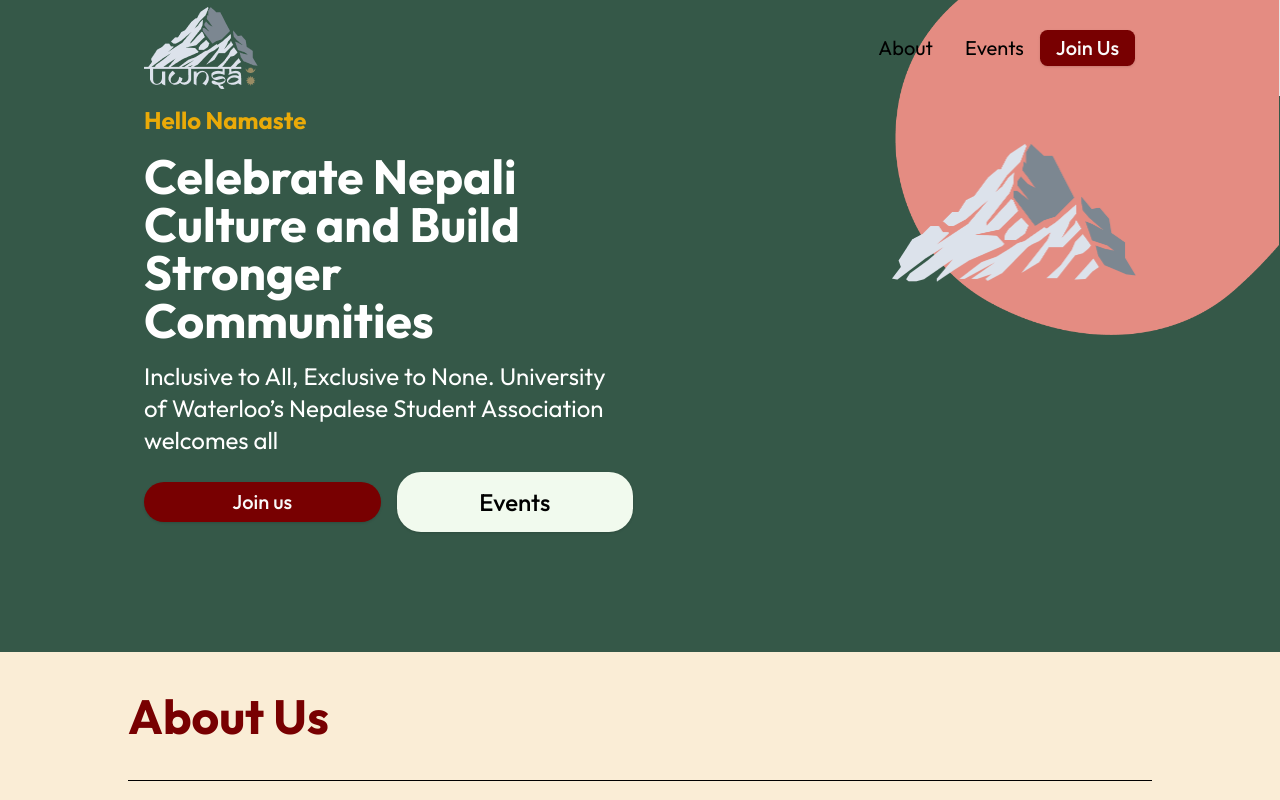
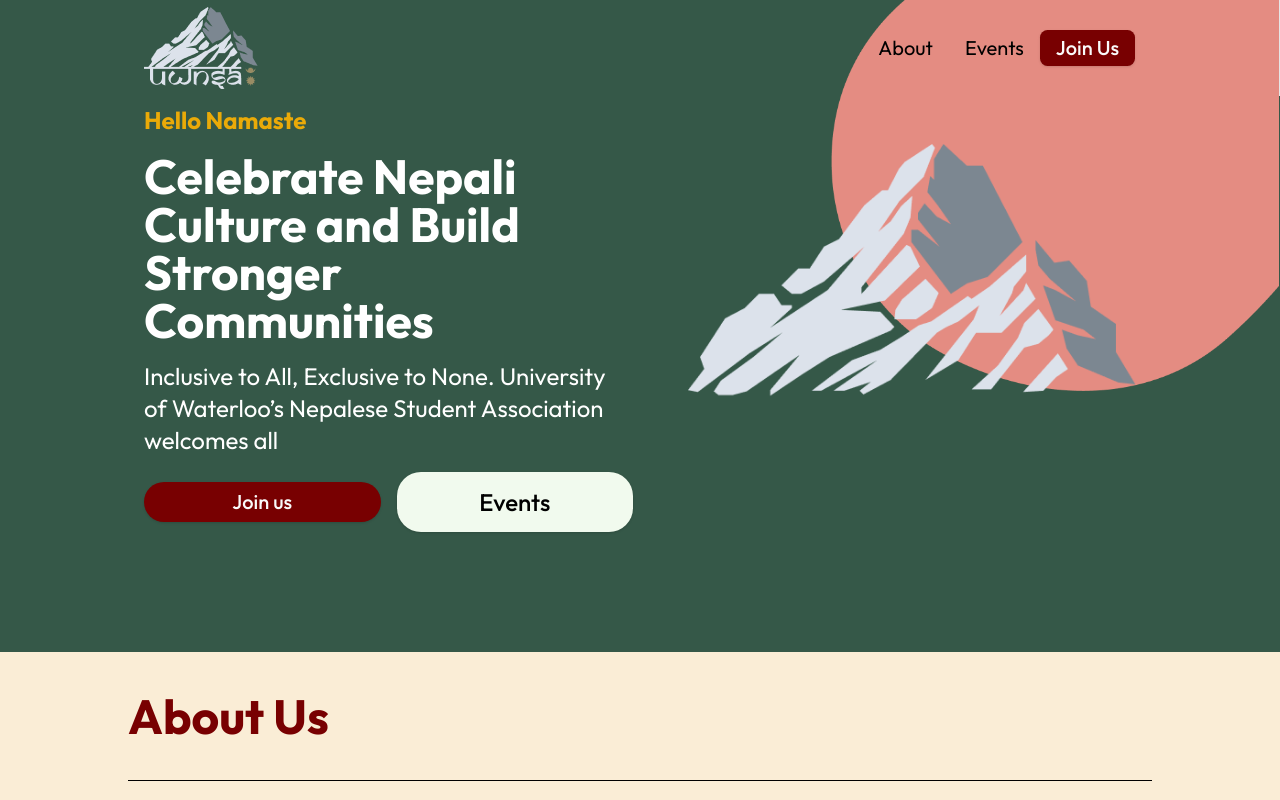
Before and after one commit to arnimashrestha/UWNSA_Website, a React (Vite) app: page / in a window 1280 px wide. Shown: the top 800 px of the page. Built offline with nearby package versions, Linux system fonts and the light colour scheme.

Commit message:
fixed reponsiveness

```diff
--- a/src/components/Hero.tsx
+++ b/src/components/Hero.tsx
@@ -26,12 +26,7 @@
         </div>
       </div>
       <div className="flex-1 flex  hidden md:flex items-center w-full md:w-auto align-middle mt-20 xl:mt-10 z-10 xl:justify-end">
-        <img
-          src={mount}
-          alt=" "
-          className="lg:w-[50%]
-        h-[80%] self-center"
-        ></img>
+        <img src={mount} alt=" " className="w-[35vw]"></img>
       </div>
     </div>
   );
--- a/src/components/Navbar.tsx
+++ b/src/components/Navbar.tsx
@@ -16,7 +16,7 @@
       <img
         src={leftpink}
         alt=" "
-        className="absolute top-0 right-0 hidden md:block lg:w-[25vw] xl:w-[30vw] opacity-90 -z-0"
+        className="absolute top-0 right-0 hidden md:block  sm:w-[45vw] lg:w-[35vw] opacity-90 -z-0"
       />
 
       <div className="relative font-outfit flex justify-between items-center h-24 w-[80%] mx-auto px-4 text-black z-10">
```
